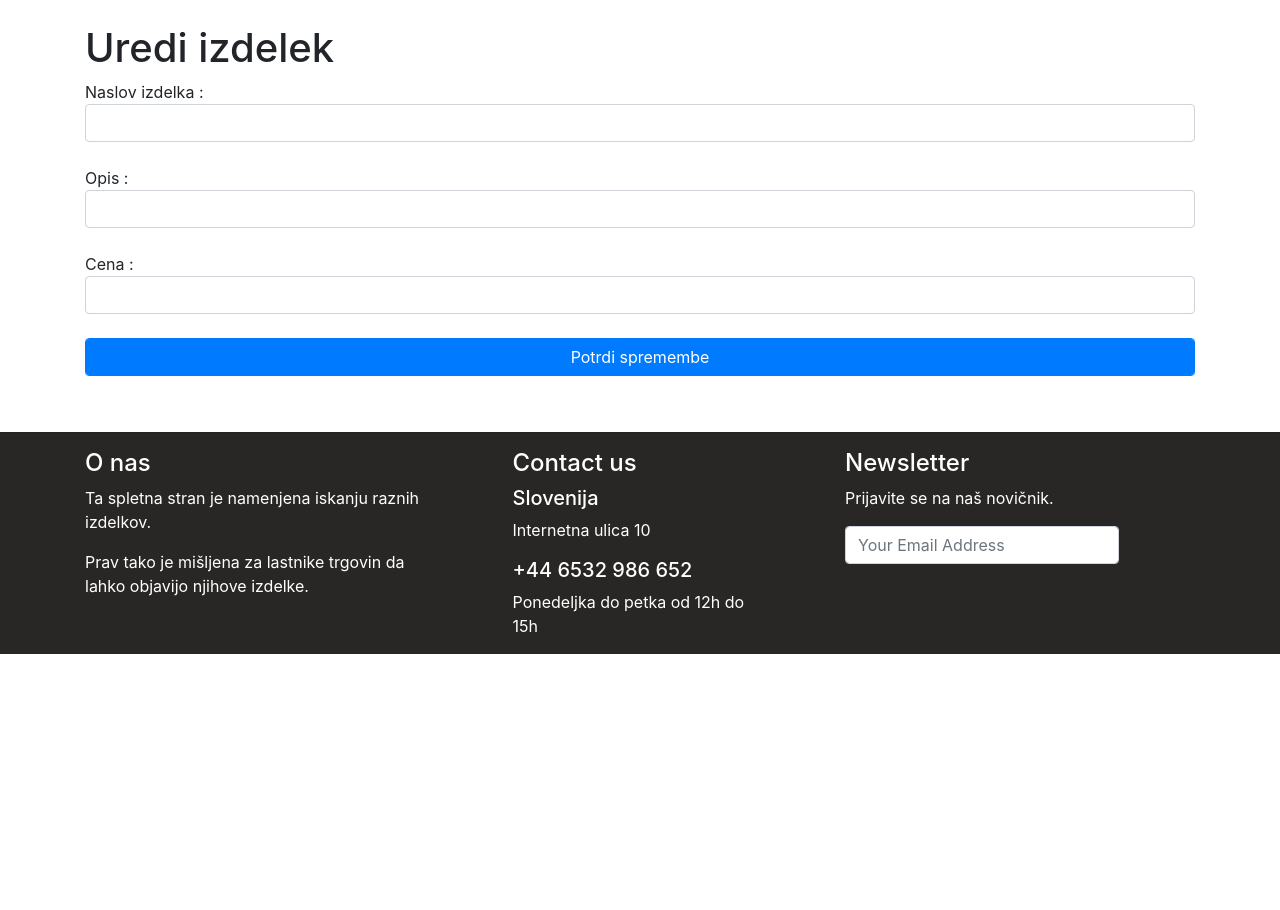
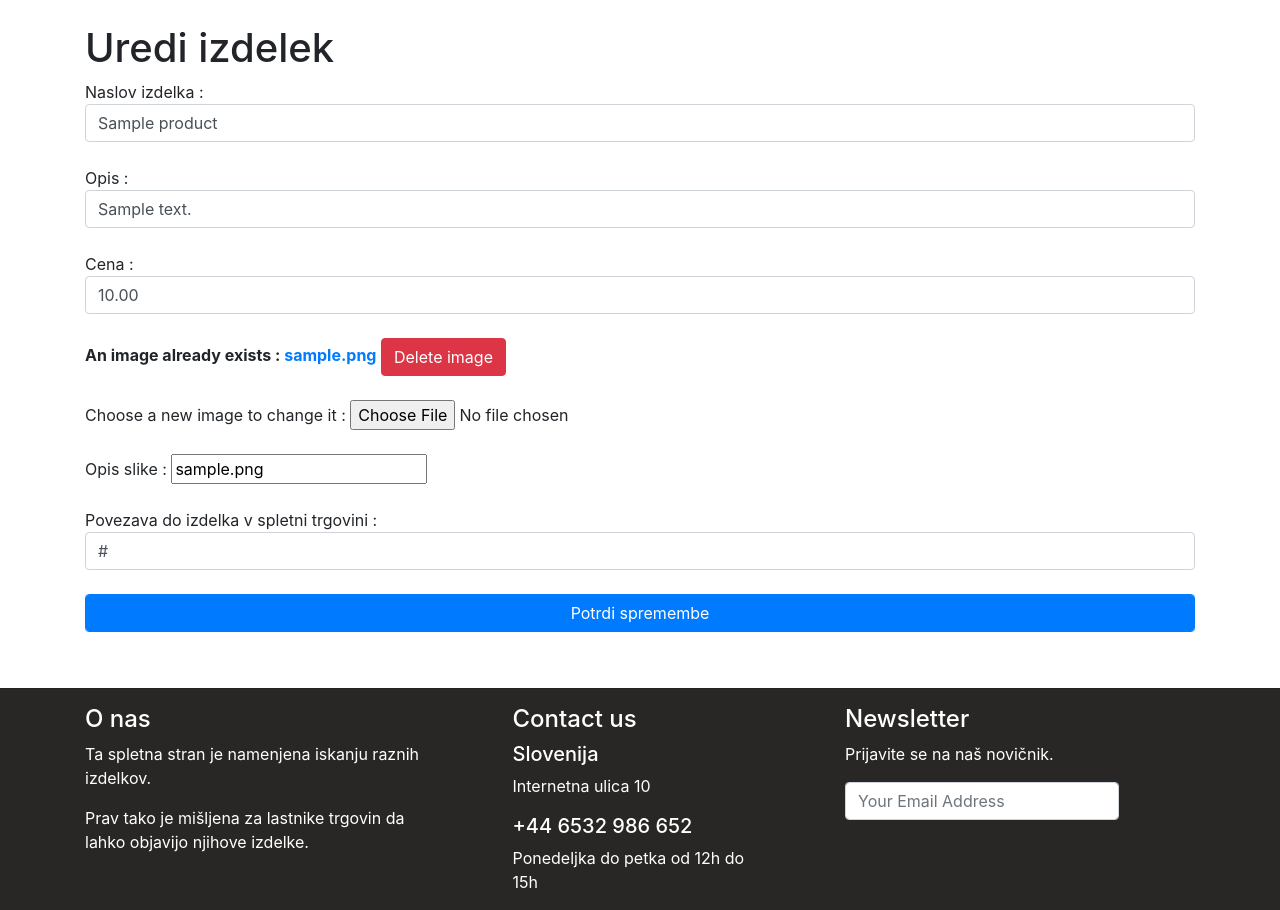
Before and after one commit to otiv33/Iskalnik_izdelkov, a PHP site: page /product_edit.php?product_id=1 in a window 1280 px wide. Shown: the part 56-966 px from the top of the page. Before the commit the page ends 710 px from the top, so only its background shows below. Run offline with PHP 8.4, Linux system fonts and the light colour scheme; a user stored in the database is signed in; tables that the repository leaves empty hold one stand-in row (values such as "Sample post"); data that the repository does not hold is empty.

Commit message:
Added verification remove and image edit

```diff
--- a/product_add.php
+++ b/product_add.php
@@ -28,9 +28,10 @@
         <br/>
         <text>Opis slike : </text>
         <input type="text" name="product_image_description" placeholder="Vnesi opis slike"/><br />
-    </div>
+    </div><br/>
+    Povezava do izdelka v spletni trgovini : <input type="text" name="online_store_product_url" required="required" placeholder="Vnesi povezavo do izdelka iz spletne trgovine"class="form-control"/><br/>
     <input type="hidden" name="date_add" value="<?php echo $date_add ?>" class="form-control"/>
-    <input type="hidden" name="date_modify" value="<?php echo $date_modify ?>" class="form-control"/></br>
+    <input type="hidden" name="date_modify" value="<?php echo $date_modify ?>" class="form-control"/>
     <input type="submit" value="Dodaj" class="form-control btn btn-primary"/><br/>
 </form>
 
--- a/product_add_db.php
+++ b/product_add_db.php
@@ -13,12 +13,12 @@
     $product_image_description = $_POST['product_image_description'];
     $date_add = $_POST['date_add'];
     $date_modify = $_POST['date_modify'];
+    $online_store_product_url = $_POST['online_store_product_url'];
 
     if(!empty($product_title) && !empty($product_description) && !empty($price) && !empty($user_id) && !empty($store_id) && !empty($date_add) && !empty($date_modify)){
-        $query = "INSERT INTO products (product_title, product_description, price, store_id, user_id, product_image, product_image_description, date_add, date_modify) VALUES (?,?,?,?,?,?,?,?,?);";
+        $query = "INSERT INTO products (product_title, product_description, price, store_id, user_id, product_image, product_image_description, date_add, date_modify, online_store_product_url ;) VALUES (?,?,?,?,?,?,?,?,?,?);";
         $stmt = $pdo->prepare($query);
-        $stmt->execute([$product_title, $product_description, $price, $store_id, $user_id, $product_image, $product_image_description, $date_add, $date_modify]);
-
+        $stmt->execute([$product_title, $product_description, $price, $store_id, $user_id, $product_image, $product_image_description, $date_add, $date_modify, $online_store_product_url]);
     }else{
         header("Location: index.php");
         die();
--- a/product_edit.php
+++ b/product_edit.php
@@ -4,7 +4,12 @@
 
     storeOwnerCheckRegisteredStore();
 
-    $product_id = $_POST['product_id'];
+    if(isset($_GET['product_id'])){
+        $product_id = $_GET['product_id'];
+    }else{
+        $product_id = $_POST['product_id'];
+    }
+
     $user_id = $_SESSION['user_id'];
     $date_modify = date('Y-m-d h:m:s');
 
@@ -23,11 +28,34 @@
 
 <h1>Uredi izdelek</h1>
 
-<form action="product_edit_db.php" method="POST" class="form-group">
+<form action="product_edit_db.php" method="POST" class="form-group" enctype="multipart/form-data">
     <input type="hidden" name="product_id" value="<?php echo $product_id ?>" class="form-control"/>
     Naslov izdelka : <input type="text" name="product_title" required="required" value="<?php echo $prod['product_title'] ?>" class="form-control"/><br/>
     Opis : <input type="text" name="product_description" required="required" value="<?php echo $prod['product_description'] ?>" class="form-control"/><br/>
     Cena : <input type="number" name="price" step="0.01" min="0" max="1000000000000000" required="required" value="<?php echo $prod['price'] ?>" class="form-control"/><br/>
+    <?php
+        if(!empty($prod['product_image'])){
+            echo '<div class="flexbox">
+                    <text><b>An image already exists : </b></text><a href="'.$prod['product_image'].'" target="_blank"><b>'.$prod['product_image'].'</b></a>
+                    <a href="product_delete_db.php?product_id='.$prod['id_product'].'&product_image='.$prod['product_image'].'" class="btn btn-danger">Delete image</a>
+                    <br/><br/>
+                    <text>Choose a new image to change it : </text><input type="file" name="product_image" id="product_image" />
+                    <br/>
+                    <br/>
+                    <text>Opis slike : </text>
+                    <input type="text" name="product_image_description" value="'.$prod['product_image_description'].'" placeholder="Vnesi opis slike"/><br />
+                </div><br/>';
+        }else{
+            echo '<div class="flexbox">
+                    <text>Izberi sliko : </text>
+                    <input type="file" name="product_image" id="product_image" /> <br />
+                    <br/>
+                    <text>Opis slike : </text>
+                    <input type="text" name="product_image_description" value="'.$prod['product_image_description'].'" placeholder="Vnesi opis slike"/><br />
+                </div><br/>';
+        }
+    ?>
+    Povezava do izdelka v spletni trgovini : <input type="text" name="online_store_product_url" required="required" value="<?php echo $prod['online_store_product_url'] ?>" class="form-control"/><br/>
     <input type="hidden" name="date_modify" value="<?php echo $date_modify ?>" class="form-control"/>
     <input type="submit" value="Potrdi spremembe" class="btn btn-primary form-control"/><br/>
 </form>
--- a/verify.php
+++ b/verify.php
@@ -9,6 +9,7 @@
     <table class="table table-striped table-sm">
         <thead>
             <tr>
+                <th></th>
                 <th></th>
                 <th>Name</th>
                 <th>Surname</th>
@@ -35,6 +36,11 @@
                     echo '<button type="submit" class="btn btn-success">Verify</button>';
                 echo '</form></td>';
 
+                echo '<td><form action="verify_remove_db.php" method="POST" class="form-group">';
+                    echo '<input type="hidden" name="user_id" value="'.$r['id_user'].'" class="form-control"/>';
+                    echo '<button type="submit" onClick="alert(\"Are you sure you want to remove this user?\");" class="btn btn-danger">Remove</button>';
+                echo '</form></td>';
+
                 echo '<td>'.$r['name'].'</td>';
                 echo '<td>'.$r['surname'].'</td>';
                 echo '<td>'.$r['email'].'</td>';
```
Also changed, not shown: product_delete_db.php (+12 -8 lines), product_edit_db.php (+15 -4 lines), product_image_delete_db.php (added, +17 -0 lines), product_image_upload.php (+26 -10 lines), verify_remove_db.php (added, +16 -0 lines), uploads/2020-05-13-01-20-54-dve macki-ctdnzjwcdab21.jpg (deleted), uploads/2020-05-19-02-43-48-kkk-6u631pyiope21.jpg (added), uploads/ksdot2hix5321.jpg (deleted).
